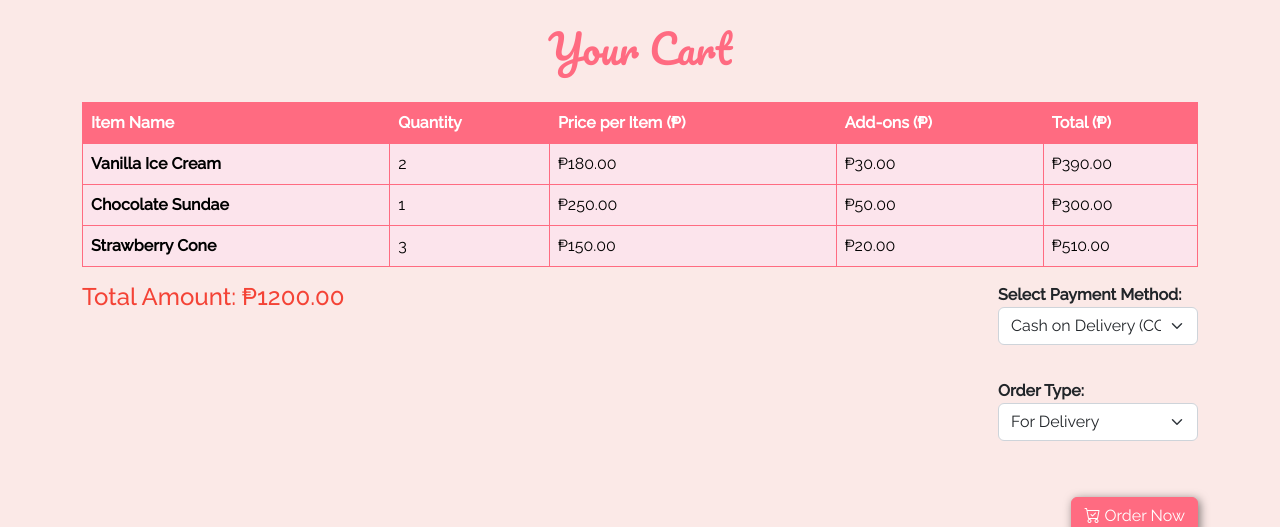
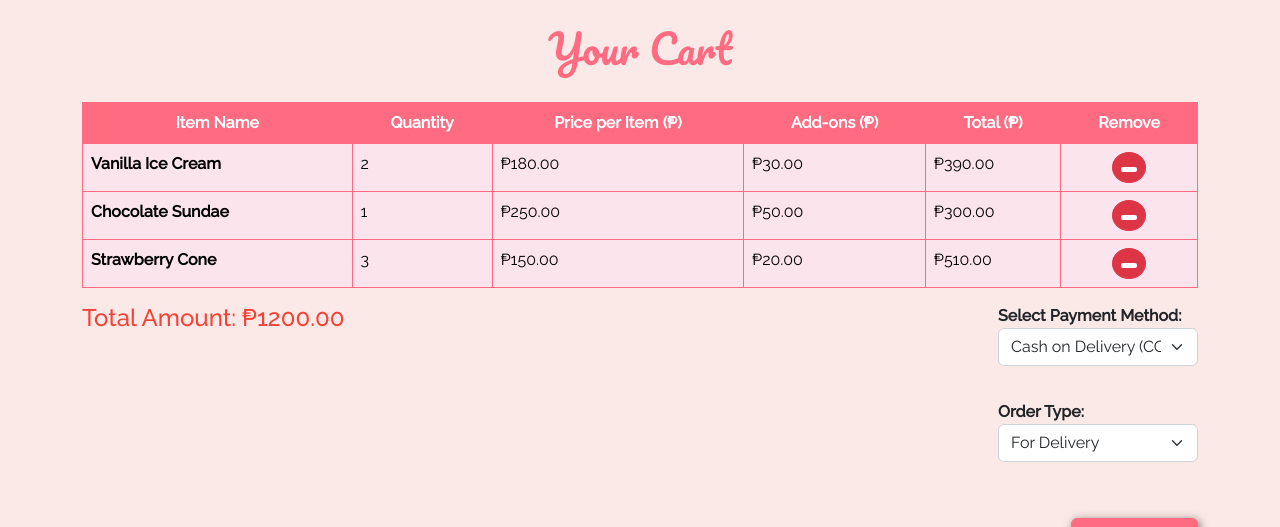
Before and after one commit to kennethadwa/ice-cream-shop, a PHP site: page /customer/cart.php in a window 1280 px wide. Shown: the part 76-603 px from the top of the page. Run offline with PHP 8.4, Linux system fonts and the light colour scheme.

Commit message:
added remove button

```diff
--- a/customer/cart.php
+++ b/customer/cart.php
@@ -48,6 +48,13 @@
         .cart-item-name {
             font-weight: bold;
         }
+        .bold-dash {
+        display: inline-block;
+        width: 16px;
+        height: 5px;
+        background-color: white;
+        border-radius: 2px;
+    }
     </style>
 </head>
 <body>
@@ -67,11 +74,12 @@
         <table class="table table-bordered">
             <thead>
     <tr>
-                    <th style="color: white;">Item Name</th>
-                    <th style="color: white;">Quantity</th>
-                    <th style="color: white;">Price per Item (₱)</th>
-                    <th style="color: white;">Add-ons (₱)</th>
-                    <th style="color: white;">Total (₱)</th>
+        <th style="color: white; text-align: center">Item Name</th>
+        <th style="color: white; text-align: center">Quantity</th>
+        <th style="color: white; text-align: center">Price per Item (₱)</th>
+        <th style="color: white; text-align: center">Add-ons (₱)</th>
+        <th style="color: white; text-align: center">Total (₱)</th>
+        <th style="color: white; text-align: center;">Remove</th>
     </tr>
         </thead>
         <tbody>
@@ -81,6 +89,11 @@
                 <td>₱180.00</td>
                 <td>₱30.00</td>
                 <td>₱390.00</td>
+                <td class="text-center">
+                     <button class="btn btn-danger btn-sm rounded-circle remove-btn">
+                         <span class="bold-dash"></span>
+                     </button>
+                 </td>
             </tr>
             <tr>
                 <td class="cart-item-name">Chocolate Sundae</td>
@@ -88,6 +101,11 @@
                 <td>₱250.00</td>
                 <td>₱50.00</td>
                 <td>₱300.00</td>
+                <td class="text-center">
+                     <button class="btn btn-danger btn-sm rounded-circle remove-btn">
+                         <span class="bold-dash"></span>
+                     </button>
+                 </td>
             </tr>
             <tr>
                 <td class="cart-item-name">Strawberry Cone</td>
@@ -95,6 +113,11 @@
                 <td>₱150.00</td>
                 <td>₱20.00</td>
                 <td>₱510.00</td>
+                <td class="text-center">
+                     <button class="btn btn-danger btn-sm rounded-circle remove-btn">
+                         <span class="bold-dash"></span>
+                     </button>
+                 </td>
             </tr>
         </tbody>
         </table>
```
Lines whose indentation alone changed are shown as unchanged.
